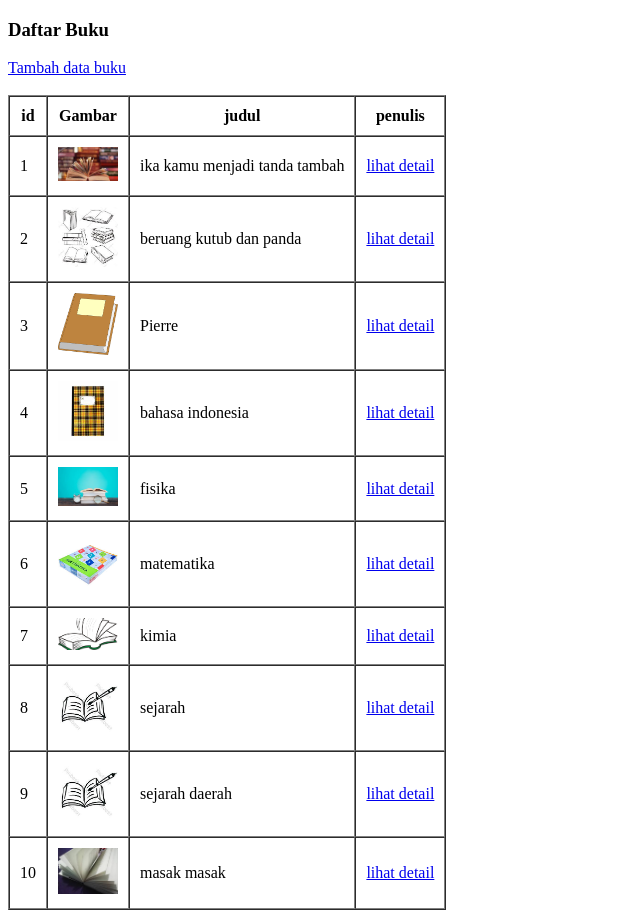
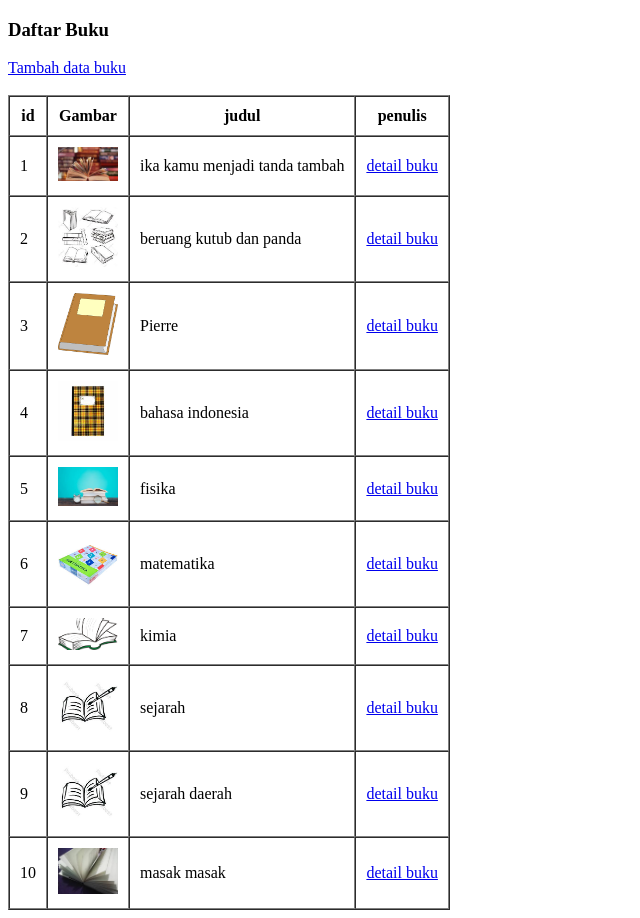
Before and after one commit to RyanfanyfadlyllahAR/prakweb_C_203040129, a PHP site: page / in a window 1280 px wide. Shown: the whole page, without its empty margins (0-640 px from the left). Run offline with PHP 8.4, Linux system fonts and the light colour scheme; data comes from the database, SQL or seed files in the repository; data that the repository does not hold is empty.

Commit message:
mengubah

```diff
--- a/pw/index.php
+++ b/pw/index.php
@@ -43,7 +43,7 @@ $buku = $rows
 			<td><img src="img/<?= $bk['gambar']; ?>" width="60"></td>
 			<td><?= $bk['judul']; ?></td>
 			<td>
-				<a href="detail.php?id=<?= $bk['id'];?>">lihat detail</a>
+				<a href="detail.php?id=<?= $bk['id'];?>">detail buku</a>
 			</td>
 		</tr>
 		<?php endforeach; ?>
```
